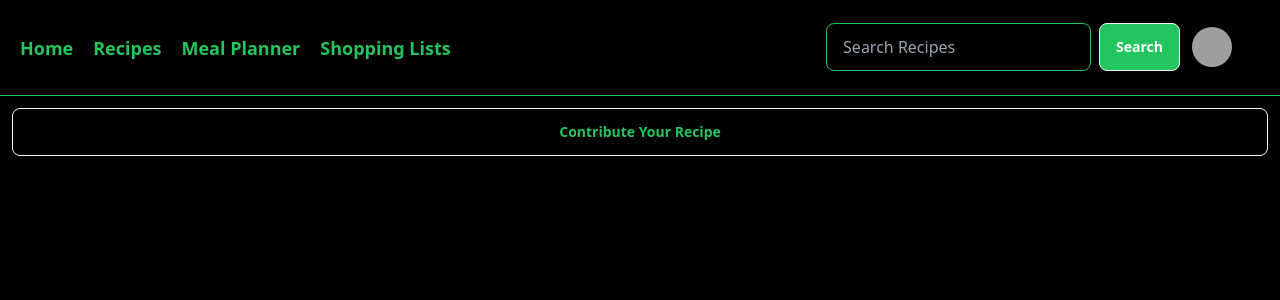
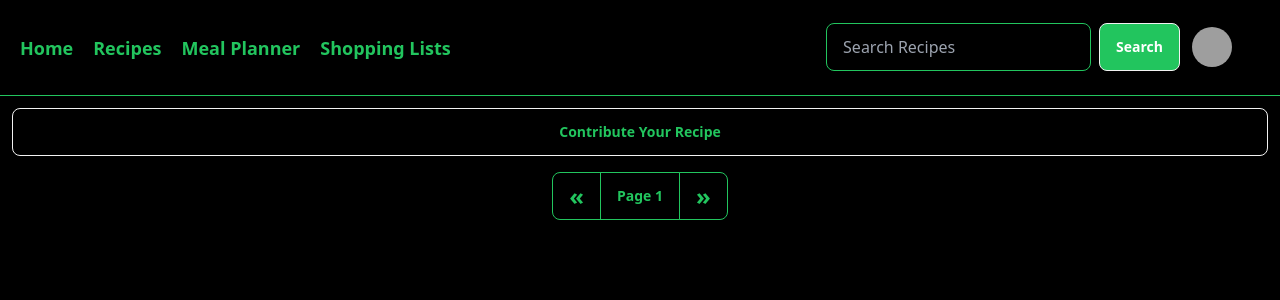
Before and after one commit to Yasg-uru/smart-recipe-meal-planner-frontend, a React (Vite) app: page /recipes in a window 1280 px wide. Shown: the top 300 px of the page. Built offline with nearby package versions, Linux system fonts and the light colour scheme; grey boxes are pictures that could not be loaded.

Commit message:
created pagination functionality in get recipe

```diff
--- a/src/App.tsx
+++ b/src/App.tsx
@@ -16,9 +16,9 @@ function App() {
         <Route path="/Login" element={<Login />} />
         <Route path="/register" element={<Register />} />
         <Route path="/detail" element={<RecipeDetail/>}/>
-        <Route path="/recipes/" element={<GetRecipes />}>
-          <Route path="create" element={<CreateRecipe />} />
+        <Route path="/recipes" element={<GetRecipes />}>
         </Route>
+          <Route path="create/" element={<CreateRecipe />} />
       </Routes>
     </>
   );
--- a/src/InterfaceTypes/Recipe/CreateRecipeFormData.ts
+++ b/src/InterfaceTypes/Recipe/CreateRecipeFormData.ts
@@ -16,7 +16,7 @@ export interface createRecipe {
   mealType: string;
   dietaryLabels: string[];
   Likes?: number;
-  _id?:string;
+  _id?: string;
   nutritionalInfo: {
     calories: number;
     protein: number;
@@ -29,4 +29,8 @@ export interface createRecipe {
 
 export interface RecipeGet {
   Recipes: createRecipe[];
+  PaginationInfo: {
+    hasNextPage: boolean;
+    hasPrevPage: boolean;
+  };
 }
--- a/src/Redux-toolkit/Slices/RecipeSlice.ts
+++ b/src/Redux-toolkit/Slices/RecipeSlice.ts
@@ -23,6 +23,10 @@ const savestate = (data: RecipeGet[]) => {
 };
 const initialState: RecipeGet = {
   Recipes: loadState() || [],
+  PaginationInfo: {
+    hasNextPage: false,
+    hasPrevPage: false,
+  },
 };
 export const createrecipe: any = createAsyncThunk(
   "/createrecipe",
@@ -79,6 +83,12 @@ const RecipeSlice = createSlice({
       state.Recipes = action.payload.recipes;
       savestate(state.Recipes as unknown as RecipeGet[]);
     });
+    builder.addCase(getRecipesbyPagination.fulfilled, (state, action) => {
+      state.Recipes = action.payload.recipes;
+      savestate(state.Recipes as unknown as RecipeGet[]);
+      state.PaginationInfo.hasNextPage = action?.payload?.recipes.hasNextPage;
+      state.PaginationInfo.hasPrevPage = action?.payload?.recipes.hasPrevPage;
+    });
   },
 });
 export const {} = RecipeSlice.actions;
--- a/src/components/recipes/CreateRecipe.tsx
+++ b/src/components/recipes/CreateRecipe.tsx
@@ -169,7 +169,7 @@ const CreateRecipe: React.FC = () => {
     );
   };
   return (
-    <div className="min-h-screen flex items-center justify-center">
+    <div className="min-h-screen flex items-center justify-center bg-black ">
       <form
         onSubmit={HandleSubmit}
         className="flex flex-col gap-2 p-2 border-[0.5px] border-green-500  h-auto rounded-xl"
--- a/src/components/recipes/GetRecipes.tsx
+++ b/src/components/recipes/GetRecipes.tsx
@@ -1,20 +1,41 @@
-import React from "react";
-import { useSelector } from "react-redux";
+import React, { useState } from "react";
+import { useDispatch, useSelector } from "react-redux";
 import { Outlet, useLocation, useNavigate } from "react-router-dom";
 import { RootState } from "../../InterfaceTypes/RootstateInterface";
+import { getRecipesbyPagination } from "../../Redux-toolkit/Slices/RecipeSlice";
 
 const GetRecipes: React.FC = () => {
   const navigate = useNavigate();
   const location = useLocation();
+  const dispatch = useDispatch();
+
   const { Recipes } = useSelector((state: RootState) => state.recipe);
   const isCreatePath = location.pathname;
   console.log("this is a location path", location.pathname);
+  const [currentPage, setCurrentPage] = useState<number>(1);
+  const {
+    PaginationInfo: { hasNextPage, hasPrevPage },
+  } = useSelector((state: RootState) => state.recipe);
+
+  const HandlePreviousClick = () => {
+    if (hasPrevPage) {
+      setCurrentPage((page) => page - 1);
+      dispatch(getRecipesbyPagination(currentPage));
+    }
+  };
+  const HandleNextClick = () => {
+    if (hasNextPage) {
+      setCurrentPage((page) => page + 1);
+      dispatch(getRecipesbyPagination(currentPage));
+    }
+  };
+
   return (
     <div className="bg-black min-h-screen flex flex-col gap-2 p-3 ">
       {isCreatePath === "/recipes" && (
         <button
           type="button"
-          onClick={() => navigate("create")}
+          onClick={() => navigate("/create")}
           className="btn text-green-500 bg-black hover:bg-black hover:text-red-500 border-[0.5px] hover:border-red-500   "
         >
           Contribute Your Recipe
@@ -59,7 +80,30 @@ const GetRecipes: React.FC = () => {
             </div>
           ))}
       </div>
-      <Outlet />
+      {
+        <div className="join mx-auto ">
+          <button
+            onClick={HandlePreviousClick}
+            type="button"
+            className="join-item btn font-bold text-2xl bg-black text-green-500 hover:bg-black hover:text-red-500 border-[0.5px] border-green-500 hover:border-pink-500"
+          >
+            «
+          </button>
+          <button
+            type="button"
+            className="join-item btn  bg-black text-green-500 hover:bg-black hover:text-red-500 border-[0.5px] border-green-500 hover:border-pink-500"
+          >
+            Page {currentPage}
+          </button>
+          <button
+            onClick={HandleNextClick}
+            type="button"
+            className="join-item btn font-bold text-2xl bg-black text-green-500 hover:bg-black hover:text-red-500 border-[0.5px] border-green-500 hover:border-pink-500"
+          >
+            »
+          </button>
+        </div>
+      }
     </div>
   );
 };
```
